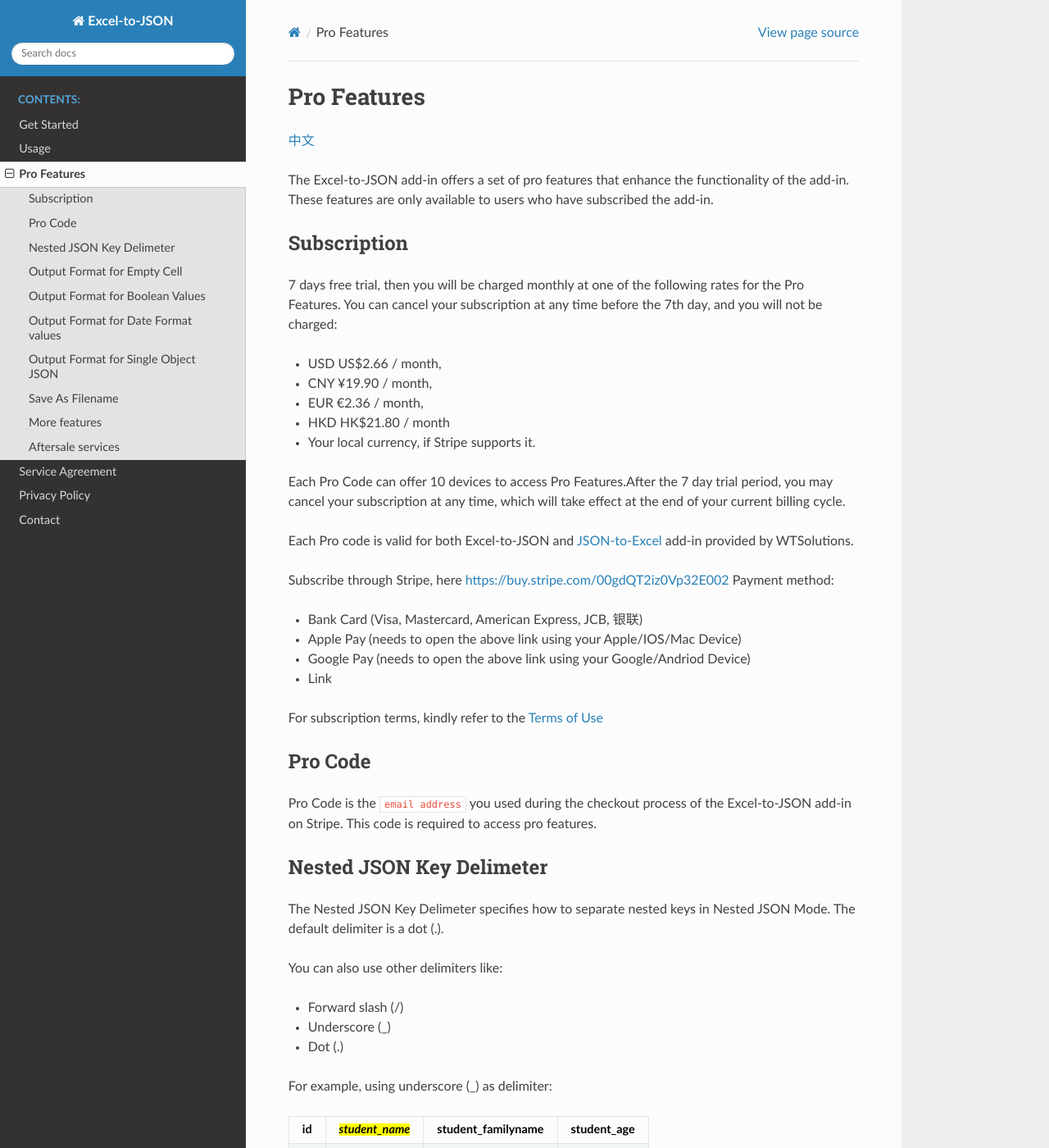
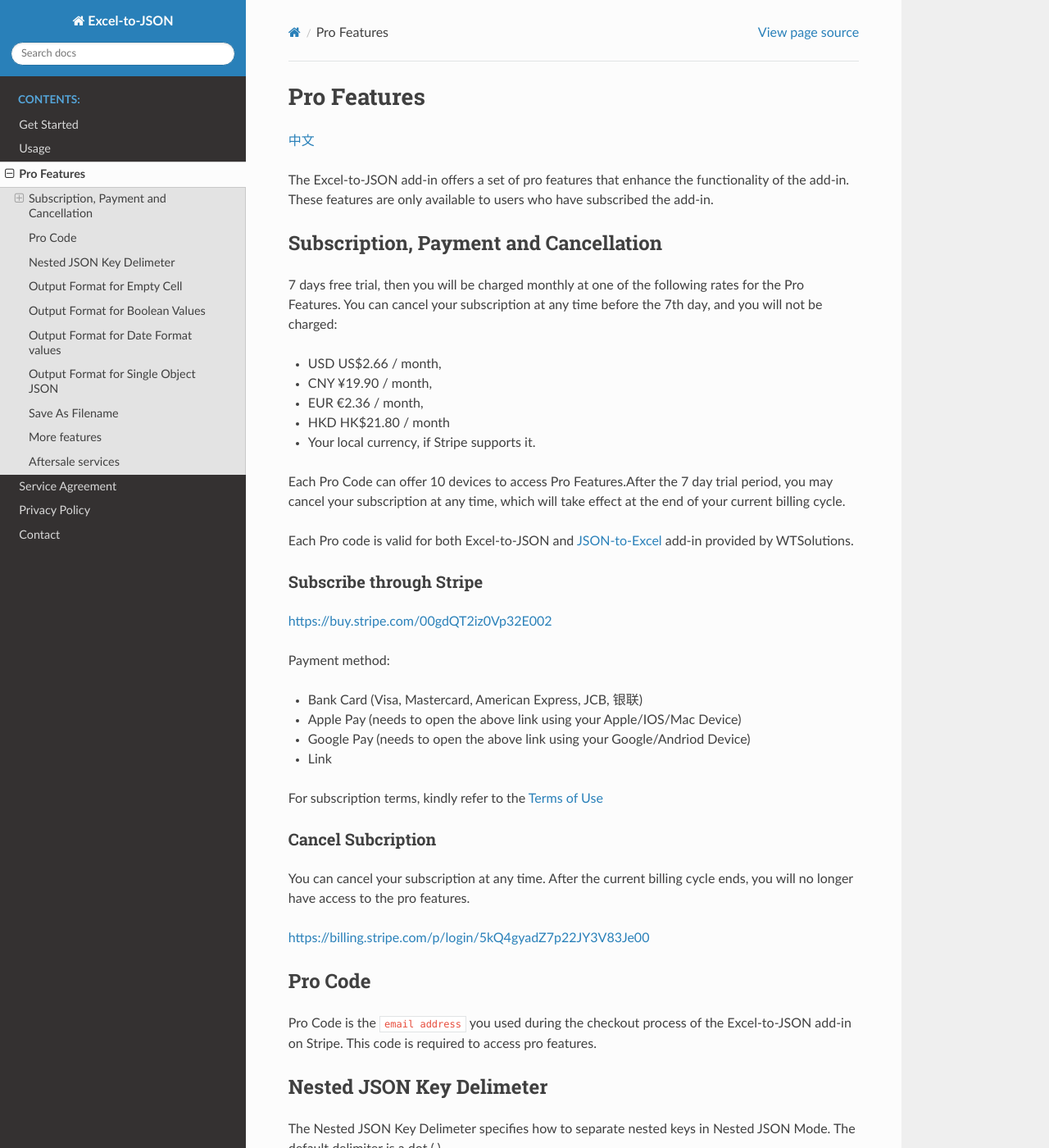
Before and after one commit to he-yang/Excel-to-JSON, a Sphinx documentation site: the page built from source/profeatures.md, in a window 1280 px wide and 1400 px high. Shown: the whole window at 82% size. Built offline with Sphinx 7.4.7 and the Read the Docs theme 3.1.0, drawn with Linux system fonts in a browser that asks for light colours.

Commit message:
add link to manage subscription

```diff
--- a/source/profeatures.md
+++ b/source/profeatures.md
@@ -4,7 +4,7 @@
 
 The Excel-to-JSON add-in offers a set of pro features that enhance the functionality of the add-in. These features are only available to users who have subscribed the add-in.
 
-## Subscription
+## Subscription, Payment and Cancellation
 
 7 days free trial, then you will be charged monthly at one of the following rates for the Pro Features. You can cancel your subscription at any time before the 7th day, and you will not be charged:
 - USD US$2.66 / month,
@@ -17,7 +17,10 @@
 
 Each Pro code is valid for both Excel-to-JSON and [JSON-to-Excel](https://json-to-excel.wtsolutions.cn/en/latest/) add-in provided by WTSolutions.
 
-Subscribe through Stripe, here [https://buy.stripe.com/00gdQT2iz0Vp32E002](https://buy.stripe.com/00gdQT2iz0Vp32E002)
+### Subscribe through Stripe
+
+[https://buy.stripe.com/00gdQT2iz0Vp32E002](https://buy.stripe.com/00gdQT2iz0Vp32E002)
+
 Payment method:
 - Bank Card (Visa, Mastercard, American Express, JCB, 银联)
 - Apple Pay (needs to open the above link using your Apple/IOS/Mac Device)
@@ -25,6 +28,12 @@
 - Link
 
 For subscription terms, kindly refer to the [Terms of Use](termsofuse.md)
+
+### Cancel Subcription
+
+You can cancel your subscription at any time. After the current billing cycle ends, you will no longer have access to the pro features.
+
+[https://billing.stripe.com/p/login/5kQ4gyadZ7p22JY3V83Je00](https://billing.stripe.com/p/login/5kQ4gyadZ7p22JY3V83Je00)
 
 ## Pro Code
 
```
